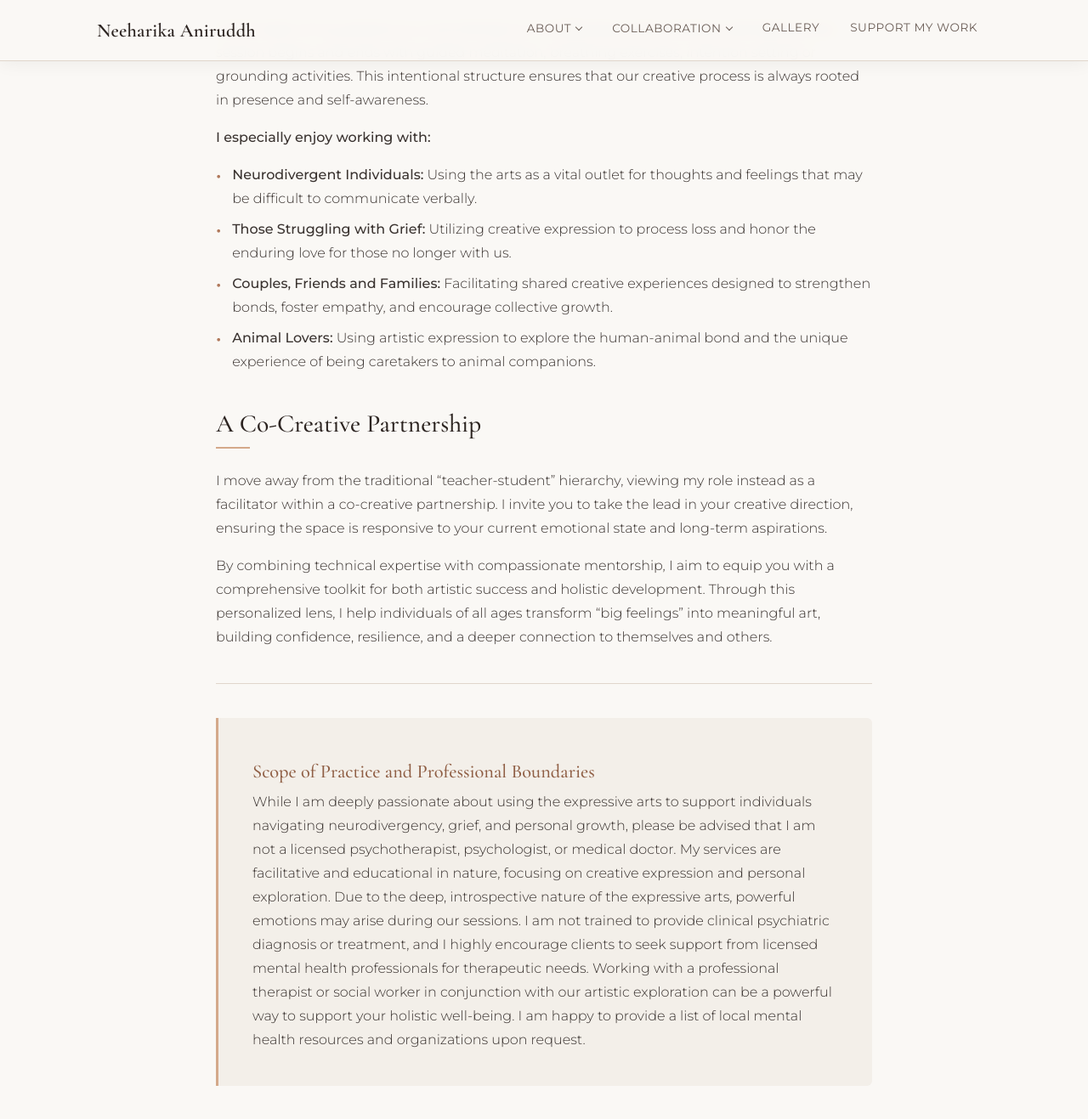
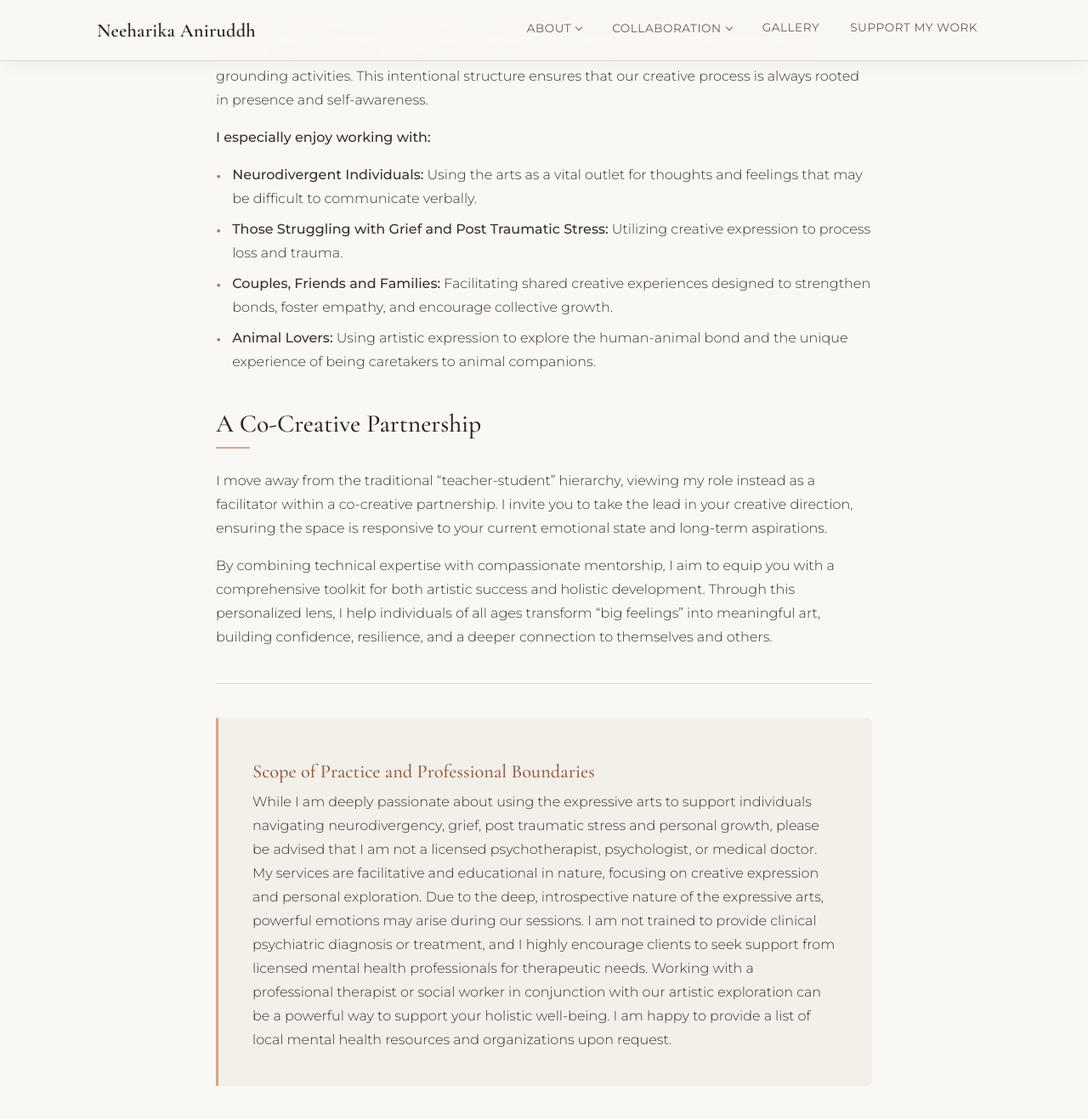
Before and after one commit to neehanir/neehanir.github.io, a Jekyll site: the page built from expressive-arts-facilitation.md, in a window 1280 px wide and 1400 px high, scrolled down 995 px. Shown: the top 1317 px of the window at 85% size. Built offline with Jekyll 4.4.1, drawn with Linux system fonts in a browser that asks for light colours.

Commit message:
Update expressive-arts-facilitation.md

```diff
--- a/expressive-arts-facilitation.md
+++ b/expressive-arts-facilitation.md
@@ -23,7 +23,7 @@ At the heart of my practice is a commitment to mindfulness and emotional well-be
 **I especially enjoy working with:**
 
 - **Neurodivergent Individuals:** Using the arts as a vital outlet for thoughts and feelings that may be difficult to communicate verbally.
-- **Those Struggling with Grief:** Utilizing creative expression to process loss and honor the enduring love for those no longer with us.
+- **Those Struggling with Grief and Post Traumatic Stress:** Utilizing creative expression to process loss and trauma.
 - **Couples, Friends and Families:** Facilitating shared creative experiences designed to strengthen bonds, foster empathy, and encourage collective growth.
 - **Animal Lovers:** Using artistic expression to explore the human-animal bond and the unique experience of being caretakers to animal companions.
 
@@ -39,6 +39,6 @@ By combining technical expertise with compassionate mentorship, I aim to equip y
 
 ### Scope of Practice and Professional Boundaries
 
-While I am deeply passionate about using the expressive arts to support individuals navigating neurodivergency, grief, and personal growth, please be advised that I am not a licensed psychotherapist, psychologist, or medical doctor. My services are facilitative and educational in nature, focusing on creative expression and personal exploration. Due to the deep, introspective nature of the expressive arts, powerful emotions may arise during our sessions. I am not trained to provide clinical psychiatric diagnosis or treatment, and I highly encourage clients to seek support from licensed mental health professionals for therapeutic needs. Working with a professional therapist or social worker in conjunction with our artistic exploration can be a powerful way to support your holistic well-being. I am happy to provide a list of local mental health resources and organizations upon request.
+While I am deeply passionate about using the expressive arts to support individuals navigating neurodivergency, grief, post traumatic stress and personal growth, please be advised that I am not a licensed psychotherapist, psychologist, or medical doctor. My services are facilitative and educational in nature, focusing on creative expression and personal exploration. Due to the deep, introspective nature of the expressive arts, powerful emotions may arise during our sessions. I am not trained to provide clinical psychiatric diagnosis or treatment, and I highly encourage clients to seek support from licensed mental health professionals for therapeutic needs. Working with a professional therapist or social worker in conjunction with our artistic exploration can be a powerful way to support your holistic well-being. I am happy to provide a list of local mental health resources and organizations upon request.
 
 </div>
```
